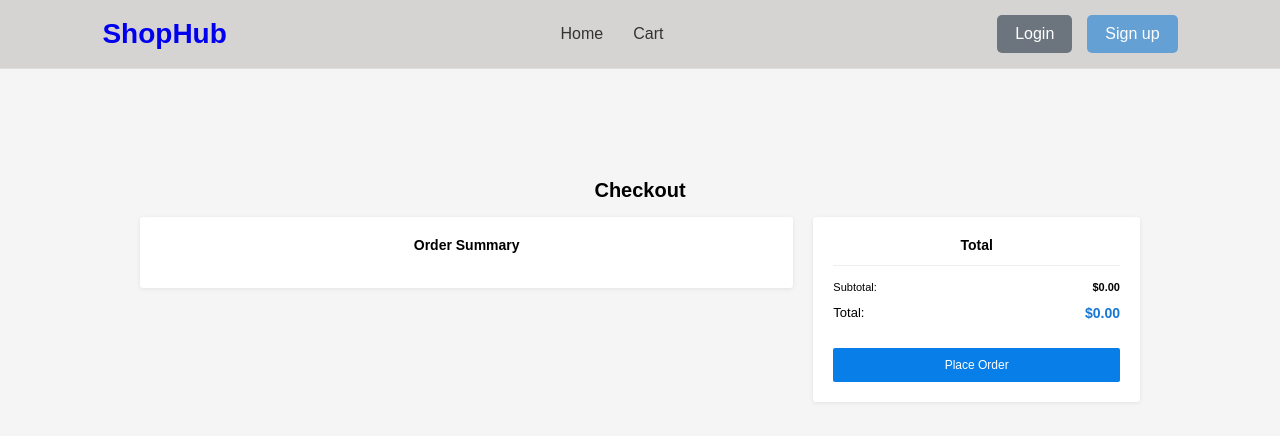
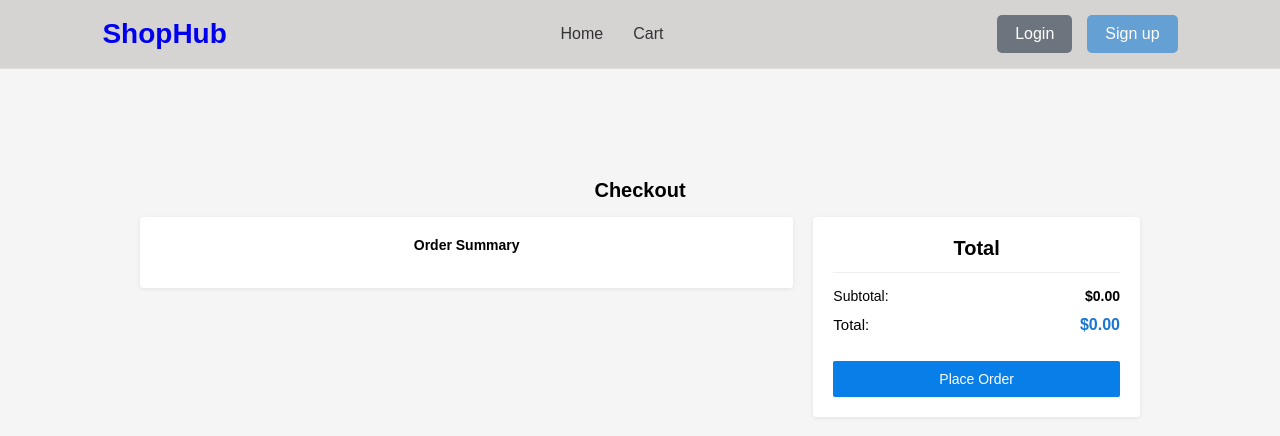
Before and after one commit to Snidhe-Dinesh/ecommerce-react-website, a React (Vite) app: page /checkout in a window 1280 px wide. Shown: the top 436 px of the page. Built offline with nearby package versions, Linux system fonts and the light colour scheme.

Commit message:
new commit

```diff
--- a/src/App.css
+++ b/src/App.css
@@ -397,12 +397,12 @@ nav ul{
 }
 
 .product-info h4 {
-  font-size: 12px;
+  font-size: 18px;
   margin-bottom: 8px;
 }
 
 .product-info p {
-  font-size: 9px;
+  font-size: 15px;
   color: #777;
 }
 
@@ -417,7 +417,7 @@ nav ul{
 }
 
 .product-actions strong {
-  font-size: 11px;
+  font-size: 16px;
 }
 
 
@@ -435,11 +435,11 @@ nav ul{
   border: 1px solid #ddd;
   background: white;
   cursor: pointer;
-  font-size: 12px;
+  font-size: 16px;
 }
 
 .quantity span {
-  font-size: 11px;
+  font-size: 15px;
   min-width: 15px;
   text-align: center;
 }
@@ -451,8 +451,8 @@ nav ul{
   border: none;
   background: #777;
   color: white;
-  padding: 3px 7px;
-  font-size: 8px;
+  padding: 8px 15px;
+  font-size: 15px;
   border-radius: 2px;
   cursor: pointer;
 }
@@ -472,7 +472,7 @@ nav ul{
 }
 
 .total-box h3 {
-  font-size: 14px;
+  font-size: 20px;
   margin-bottom: 15px;
   padding-bottom: 12px;
   border-bottom: 1px solid #eee;
@@ -482,20 +482,20 @@ nav ul{
   display: flex;
   justify-content: space-between;
   margin-bottom: 12px;
-  font-size: 11px;
+  font-size: 14px;
 }
 
 .price-row strong {
-  font-size: 11px;
+  font-size: 14px;
 }
 
 .price-row.total {
-  font-size: 13px;
+  font-size: 15px;
 }
 
 .price-row.total strong {
   color: #1976d2;
-  font-size: 14px;
+  font-size: 16px;
 }
 
 
@@ -508,7 +508,7 @@ nav ul{
   border: none;
   background: #087ee8;
   color: white;
-  font-size: 12px;
+  font-size: 14px;
   cursor: pointer;
   border-radius: 2px;
 }
```
